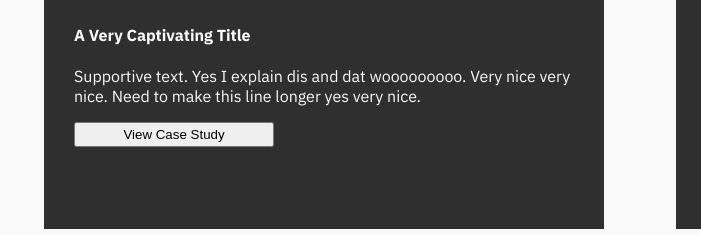
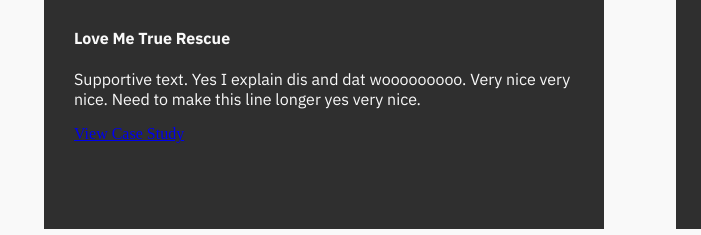
Before and after one commit to TariqSokkarie/UX_UI_HW_19, a plain HTML site: page index.html in a window 1280 px wide. Shown: the part 1621-1856 px from the top of the page, 0-701 px from the left. Drawn offline with Linux system fonts and the light colour scheme.

Commit message:
href link to case study

```diff
--- a/index.html
+++ b/index.html
@@ -51,9 +51,9 @@
             <img src="./Code/images/wyomingmockup.png" width="500px"></img>
         </div>
         <div id="text1" class="workGrid1Area">
-            <h4>A Very Captivating Title</h4>
+            <h4>Love Me True Rescue</h4>
             <p>Supportive text. Yes I explain dis and dat wooooooooo. Very nice very nice. Need to make this line longer yes very nice. </p>
-            <button>View Case Study</button>
+            <a href="E:\UX Bootcamp\MyCode\20-week\UX_UI_HW_20\indexstudy.html">View Case Study</a>
         </div>
     </div>
     <div class="workGrid2">
```
